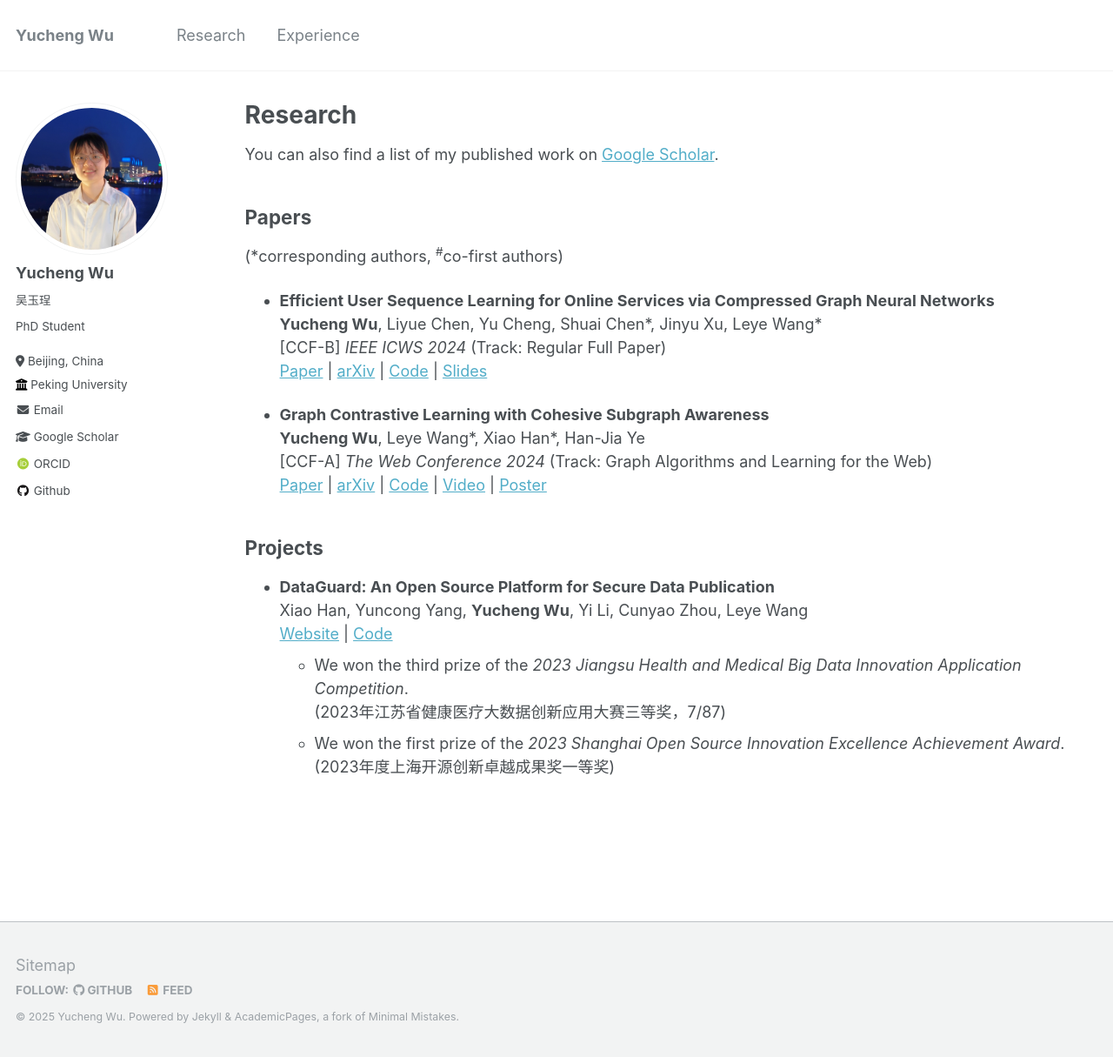
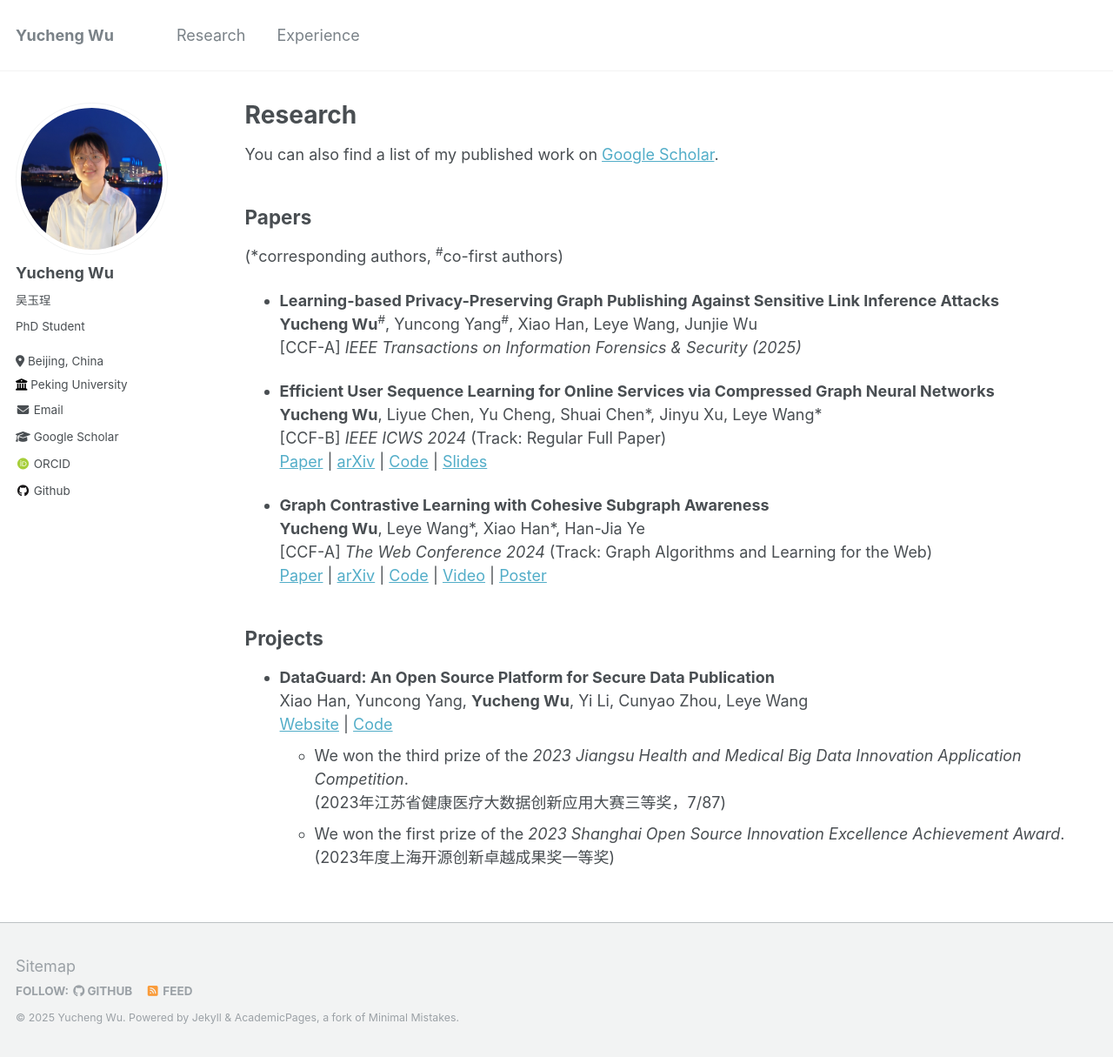
Before and after one commit to wuyucheng2002/wuyucheng2002.github.io, a Jekyll site: the page built from _pages/research.md, in a window 1280 px wide and 1215 px high. Shown: the whole window at 87% size. Built offline with Jekyll 4.4.1, drawn with Linux system fonts in a browser that asks for light colours; some web fonts are replaced.

Commit message:
Update research.md

```diff
--- a/_pages/research.md
+++ b/_pages/research.md
@@ -10,6 +10,10 @@ You can also find a list of my published work on <a href="https://scholar.google
 ## Papers
 
 (\*corresponding authors, <sup>#</sup>co-first authors)
+
+* **Learning-based Privacy-Preserving Graph Publishing Against Sensitive Link Inference Attacks** <br/>
+  <b>Yucheng Wu</b><sup>#</sup>, Yuncong Yang<sup>#</sup>, Xiao Han, Leye Wang, Junjie Wu <br/>
+  [CCF-A] *IEEE Transactions on Information Forensics & Security (2025)* <br/>
 
 * **Efficient User Sequence Learning for Online Services via Compressed Graph Neural Networks** <br/>
   <b>Yucheng Wu</b>, Liyue Chen, Yu Cheng, Shuai Chen\*, Jinyu Xu, Leye Wang\* <br/>
```
